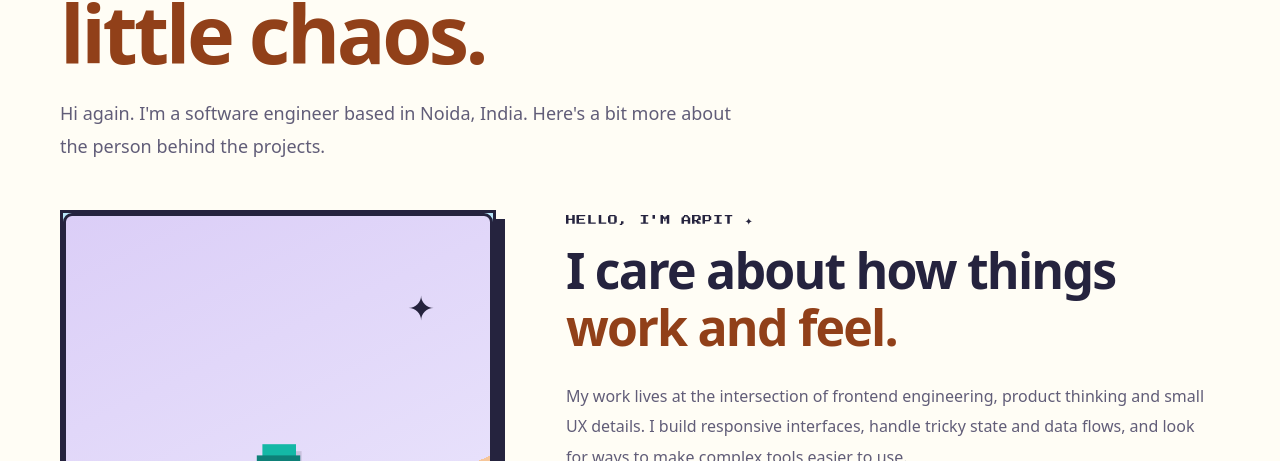
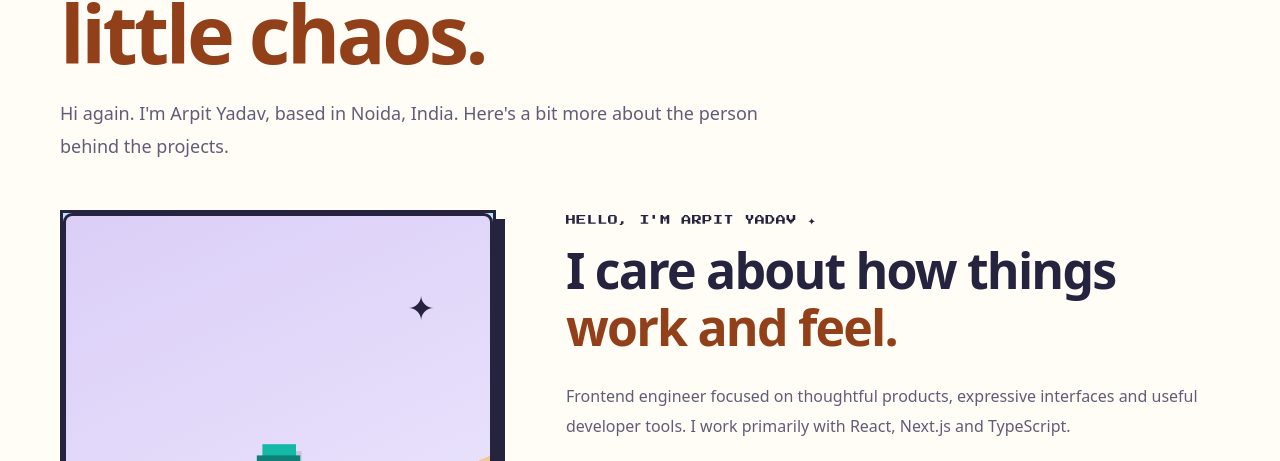
Before and after one commit to Arpitruh/Personal_Portfolio, a Next.js app: page /about in a window 1280 px wide. Shown: the part 339-800 px from the top of the page. Built offline with nearby package versions, Linux system fonts and the light colour scheme; no server answers.

Commit message:
Connect published profile content to portfolio pages

```diff
--- a/src/app/about/page.tsx
+++ b/src/app/about/page.tsx
@@ -1,14 +1,16 @@
 import type { Metadata } from "next";
 import Link from "next/link";
-import { experience, milestones, profile, skills } from "@/data/portfolio";
+import {publicProfile} from "@/lib/profile-content";
+import { experience, milestones, skills } from "@/data/portfolio";
 import { PersonalPortrait } from "@/components/personal-portrait";
 
 export const metadata: Metadata = { title: "About", description: "Learn about Arpit Yadav's frontend engineering experience, skills and approach to building products.", alternates: { canonical: "/about" } };
 
-export default function AboutPage() {
+export default async function AboutPage() {
+  const profile=await publicProfile();
   return <main id="main" className="page"><div className="container">
-    <div className="page-heading"><span className="eyebrow">PLAYER PROFILE · THE STORY SO FAR</span><h1>Code, curiosity <em>& a little chaos.</em></h1><p>Hi again. I&apos;m a software engineer based in Noida, India. Here&apos;s a bit more about the person behind the projects.</p></div>
-    <div className="profile-grid"><div className="profile-portrait"><PersonalPortrait variant="about"/></div><div className="profile-text"><span className="eyebrow">HELLO, I'M ARPIT ✦</span><h2>I care about how things <em>work and feel.</em></h2><p>My work lives at the intersection of frontend engineering, product thinking and small UX details. I build responsive interfaces, handle tricky state and data flows, and look for ways to make complex tools easier to use.</p><p>Professionally, I&apos;ve worked on dashboards, reporting, configuration and user-management experiences. Outside work, I explore independent products, AI ideas and developer infrastructure.</p><div className="profile-facts"><div><small>LOCATION</small><strong>{profile.location}</strong></div><div><small>FOCUS</small><strong>Frontend + product engineering</strong></div><div><small>DEGREE</small><strong>B.Tech, Computer Science · 2024</strong></div></div><div className="button-group"><Link className="btn btn-primary" href="/contact">Say hello ↗</Link><Link className="btn btn-outline" href="/recruiter">Recruiter profile ↗</Link><Link className="btn btn-outline" href="/life">Beyond the Code ♥</Link></div></div></div>
+    <div className="page-heading"><span className="eyebrow">PLAYER PROFILE · THE STORY SO FAR</span><h1>Code, curiosity <em>& a little chaos.</em></h1><p>Hi again. I&apos;m {profile.name}, based in {profile.location}. Here&apos;s a bit more about the person behind the projects.</p></div>
+    <div className="profile-grid"><div className="profile-portrait"><PersonalPortrait variant="about"/></div><div className="profile-text"><span className="eyebrow">HELLO, I&apos;M {profile.name.toUpperCase()} ✦</span><h2>I care about how things <em>work and feel.</em></h2><p>{profile.summary}</p><p>Professionally, I&apos;ve worked on dashboards, reporting, configuration and user-management experiences. Outside work, I explore independent products, AI ideas and developer infrastructure.</p><div className="profile-facts"><div><small>LOCATION</small><strong>{profile.location}</strong></div><div><small>FOCUS</small><strong>Frontend + product engineering</strong></div><div><small>DEGREE</small><strong>B.Tech, Computer Science · 2024</strong></div></div><div className="button-group"><Link className="btn btn-primary" href="/contact">Say hello ↗</Link><Link className="btn btn-outline" href="/recruiter">Recruiter profile ↗</Link><Link className="btn btn-outline" href="/life">Beyond the Code ♥</Link></div></div></div>
     <section className="inner-section" id="skills"><div className="section-intro"><div><span className="eyebrow">MY INVENTORY / TOOLS I REACH FOR</span><h2>Current <em>loadout.</em></h2></div></div><div className="skills-grid">{skills.map((group, index) => <article className="skill-panel" key={group.group}><div className="skill-panel-heading"><span>0{index + 1}</span><h3>{group.group}</h3></div><div className="chip-row">{group.items.map((item) => <span className="chip" key={item}>{item}</span>)}</div></article>)}</div></section>
     <section className="inner-section" id="experience"><div className="section-intro"><div><span className="eyebrow">EXPERIENCE / REAL WORK</span><h2>Where I&apos;ve <em>leveled up.</em></h2></div></div><div className="timeline">{experience.map((entry) => <article className="timeline-entry" key={entry.company}><span className="timeline-dot" /><div className="timeline-period">{entry.period}</div><div><h3>{entry.role}</h3><strong>{entry.company}</strong><p>{entry.description}</p><div className="chip-row">{entry.tags.map((tag) => <span className="chip" key={tag}>{tag}</span>)}</div></div></article>)}</div></section>
     <section className="inner-section philosophy-section"><div className="section-intro"><div><span className="eyebrow">HOW I THINK / THE IMPORTANT PART</span><h2>My approach <em>to the craft.</em></h2></div></div><div className="philosophy-grid"><article><span aria-hidden="true">01 ✳</span><h3>Clarity over cleverness.</h3><p>Readable code and understandable interactions outlast the trendiest abstraction.</p></article><article><span aria-hidden="true">02 ◈</span><h3>Performance is UX.</h3><p>Loading, error and empty states deserve as much attention as the ideal path.</p></article><article><span aria-hidden="true">03 ↗</span><h3>Ship and learn.</h3><p>Useful feedback beats endless polishing. Iterate with a clear purpose.</p></article></div></section>
```
